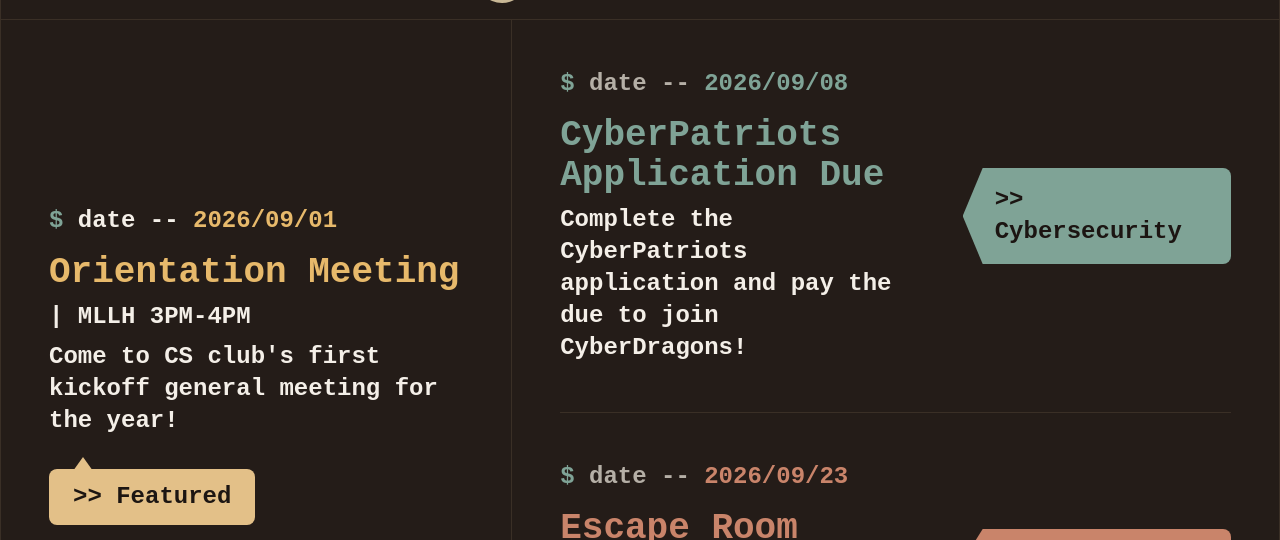
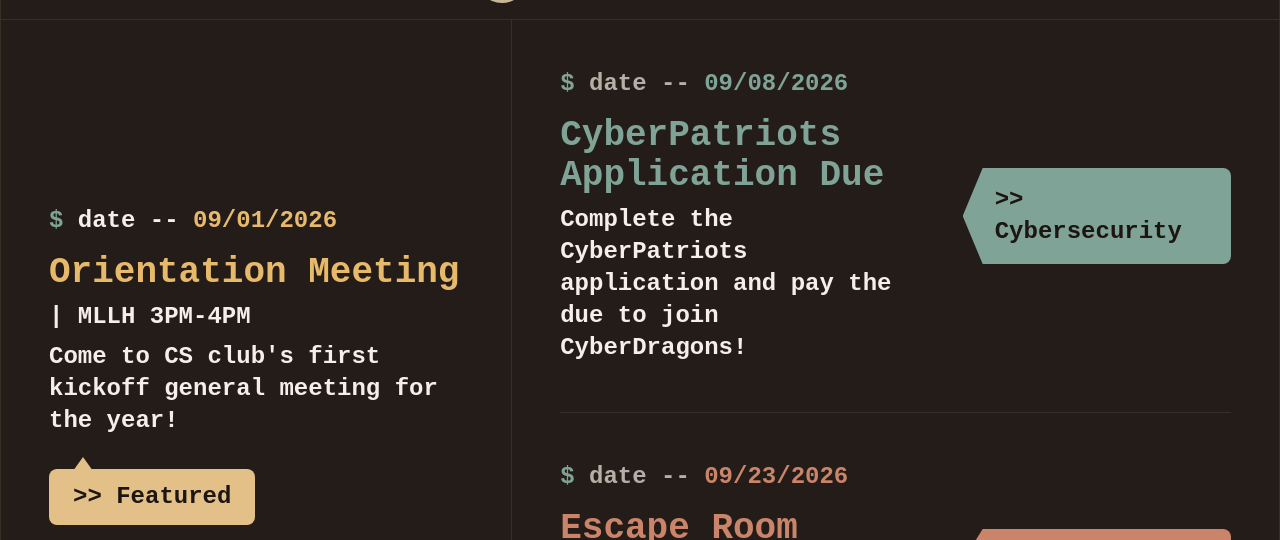
Before and after one commit to Cheemsisherenow/GSMST_CS_Club_Website, a React (Vite) app: page / in a window 1280 px wide. Shown: the part 1055-1595 px from the top of the page. Built offline with nearby package versions, Linux system fonts and the light colour scheme.

Commit message:
Data change

```diff
--- a/src/pages/Home.jsx
+++ b/src/pages/Home.jsx
@@ -140,7 +140,7 @@
           <div>
             <div className="mb-4">
               <span className="text-[#7FA396]">$</span> date --{" "}
-              <span className="text-[#E7B96B]">2026/09/01</span>
+              <span className="text-[#E7B96B]">09/01/2026</span>
             </div>
             <div className="mb-2 text-4xl text-[#E7B96B]">
               Orientation Meeting
@@ -163,7 +163,7 @@
             <div className="pr-12 py-12">
               <div className="text-[#B5AFA6] mb-4">
                 <span className="text-[#7FA396]">$</span> date --{" "}
-                <span className="text-[#7FA396]">2026/09/08</span>
+                <span className="text-[#7FA396]">09/08/2026</span>
               </div>
               <div className="text-4xl text-[#7FA396] mb-2">
                 CyberPatriots Application Due
@@ -181,7 +181,7 @@
             <div className="pr-12 py-12">
               <div className="text-[#B5AFA6] mb-4">
                 <span className="text-[#7FA396]">$</span> date --{" "}
-                <span className="text-[#c9846a]">2026/09/23</span>
+                <span className="text-[#c9846a]">09/23/2026</span>
               </div>
               <div className="text-4xl text-[#c9846a] mb-2">Escape Room</div>
               <div className="mb-2">| MLLH 3PM-4PM</div>
@@ -365,7 +365,7 @@
             </NavLink>
           </div>
         </div>
-        <div className="flex flex-col rounded-xl border-2 border-[#c9846a] bg-[#f4efe8] overflow-hidden">
+        <div className="flex flex-col rounded-xl border-2 border-[#7FA396] bg-[#f4efe8] overflow-hidden">
           <div className="relative">
             <img
               src="https://encrypted-tbn0.gstatic.com/images?q=tbn:ANd9GcQdQogZKb-T6BI-dJRKvEXik0uD8bapenlK3xYUqQU6wA&s=10"
@@ -373,7 +373,7 @@
             />
             <div className="absolute left-1/2 top-full -translate-x-1/2 -translate-y-1/2 w-32 h-32 rounded-full bg-[#f4efe8] p-1 flex items-center justify-center">
               <div className="w-full h-full rounded-full bg-[#7FA396] p-3 flex items-center justify-center">
-                <img src="/linux.png"/>
+                <img src="/linux.png" />
               </div>
             </div>
           </div>
@@ -390,7 +390,7 @@
             </NavLink>
           </div>
         </div>
-        <div className="flex flex-col rounded-xl border-2 border-[#c9846a] bg-[#f4efe8] overflow-hidden">
+        <div className="flex flex-col rounded-xl border-2 border-[#E7B96B] bg-[#f4efe8] overflow-hidden">
           <div className="relative">
             <img
               src="https://encrypted-tbn0.gstatic.com/images?q=tbn:ANd9GcQdQogZKb-T6BI-dJRKvEXik0uD8bapenlK3xYUqQU6wA&s=10"
@@ -398,7 +398,7 @@
             />
             <div className="absolute left-1/2 top-full -translate-x-1/2 -translate-y-1/2 w-32 h-32 rounded-full bg-[#f4efe8] p-1 flex items-center justify-center">
               <div className="w-full h-full rounded-full bg-[#E7B96B] p-3 flex items-center justify-center">
-                <img src="/python.webp" className="p-1"/>
+                <img src="/python.webp" className="p-1" />
               </div>
             </div>
           </div>
```
